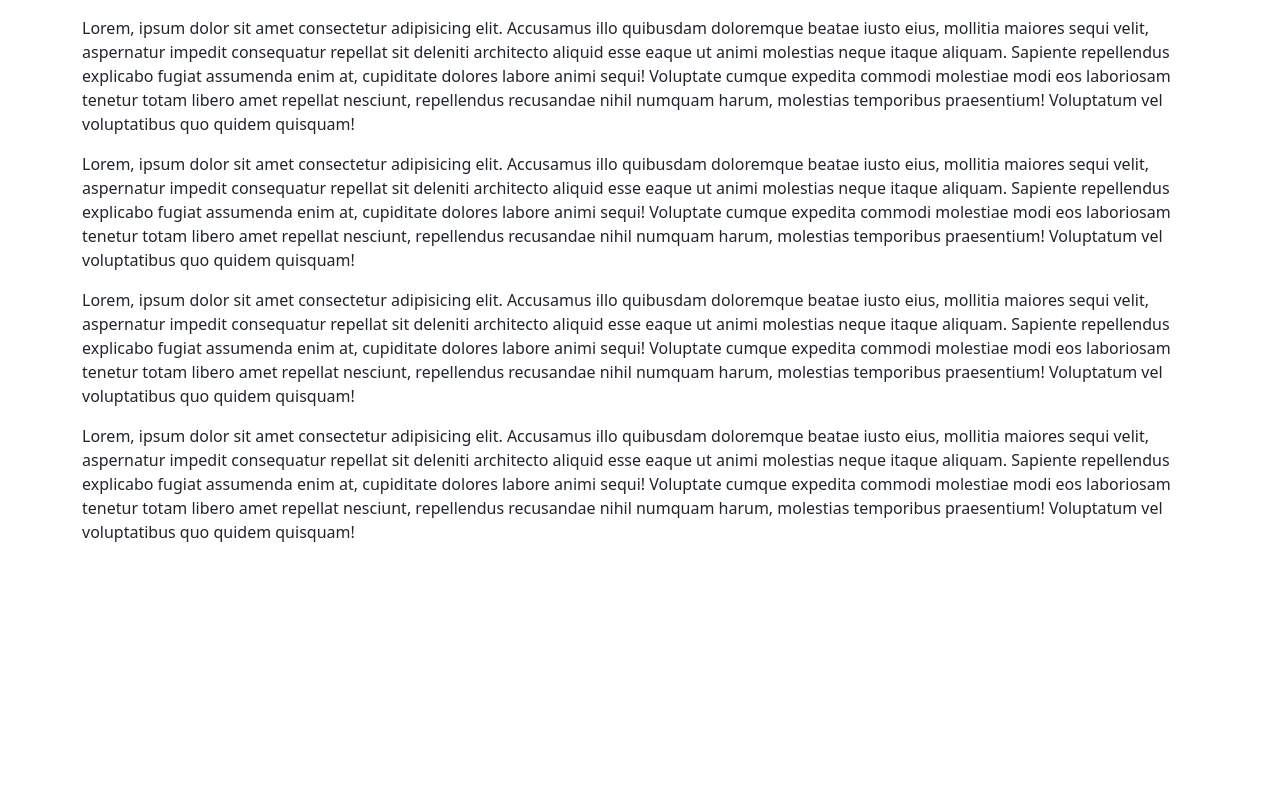
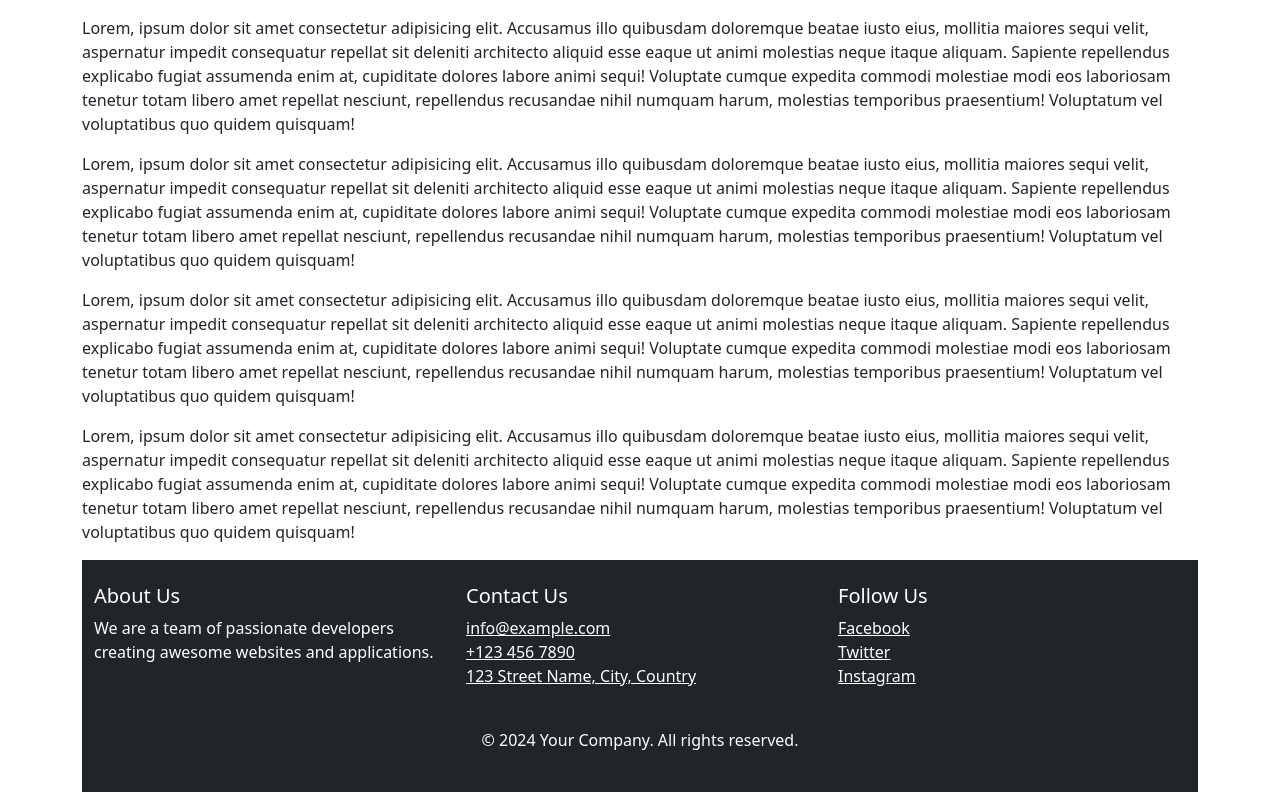
Before and after one commit to eminbasbayan/sbm-react-egitimi3, a React (Vite) app: page / in a window 1280 px wide. Shown: the part 518-1310 px from the top of the page. Before the commit the page ends 1078 px from the top, so only its background shows below. Built offline with nearby package versions, Linux system fonts and the light colour scheme.

Commit message:
footer component

```diff
--- /dev/null
+++ b/src/components/Layout/Footer.jsx
@@ -0,0 +1,64 @@
+const Footer = () => {
+  return (
+    <footer className="bg-dark text-white py-4">
+      <div className="container">
+        <div className="row">
+          <div className="col-md-4">
+            <h5>About Us</h5>
+            <p>
+              We are a team of passionate developers creating awesome websites
+              and applications.
+            </p>
+          </div>
+          <div className="col-md-4">
+            <h5>Contact Us</h5>
+            <ul className="list-unstyled">
+              <li>
+                <a href="mailto:info@example.com" className="text-white">
+                  info@example.com
+                </a>
+              </li>
+              <li>
+                <a href="tel:+1234567890" className="text-white">
+                  +123 456 7890
+                </a>
+              </li>
+              <li>
+                <a href="#!" className="text-white">
+                  123 Street Name, City, Country
+                </a>
+              </li>
+            </ul>
+          </div>
+          <div className="col-md-4">
+            <h5>Follow Us</h5>
+            <ul className="list-unstyled">
+              <li>
+                <a href="https://facebook.com" className="text-white">
+                  Facebook
+                </a>
+              </li>
+              <li>
+                <a href="https://twitter.com" className="text-white">
+                  Twitter
+                </a>
+              </li>
+              <li>
+                <a href="https://instagram.com" className="text-white">
+                  Instagram
+                </a>
+              </li>
+            </ul>
+          </div>
+        </div>
+        <div className="text-center mt-4">
+          <p>
+            &copy; {new Date().getFullYear()} Your Company. All rights reserved.
+          </p>
+        </div>
+      </div>
+    </footer>
+  );
+};
+
+export default Footer;
--- a/src/pages/AboutPage.jsx
+++ b/src/pages/AboutPage.jsx
@@ -1,3 +1,4 @@
+import Footer from "../components/Layout/Footer";
 import Header from "../components/Layout/Header";
 
 const AboutPage = () => {
@@ -82,6 +83,7 @@ const AboutPage = () => {
         nihil numquam harum, molestias temporibus praesentium! Voluptatum vel
         voluptatibus quo quidem quisquam!
       </p>
+      <Footer />
     </div>
   );
 };
--- a/src/pages/CartPage.jsx
+++ b/src/pages/CartPage.jsx
@@ -1,3 +1,4 @@
+import Footer from "../components/Layout/Footer";
 import Header from "../components/Layout/Header";
 
 const CartPage = () => {
@@ -82,6 +83,7 @@ const CartPage = () => {
         nihil numquam harum, molestias temporibus praesentium! Voluptatum vel
         voluptatibus quo quidem quisquam!
       </p>
+      <Footer />
     </div>
   );
 };
--- a/src/pages/HomePage.jsx
+++ b/src/pages/HomePage.jsx
@@ -1,3 +1,4 @@
+import Footer from "../components/Layout/Footer";
 import Header from "../components/Layout/Header";
 
 const HomePage = () => {
@@ -82,6 +83,7 @@ const HomePage = () => {
         nihil numquam harum, molestias temporibus praesentium! Voluptatum vel
         voluptatibus quo quidem quisquam!
       </p>
+      <Footer />
     </div>
   );
 };
--- a/src/pages/ProductsPage.jsx
+++ b/src/pages/ProductsPage.jsx
@@ -1,3 +1,4 @@
+import Footer from "../components/Layout/Footer";
 import Header from "../components/Layout/Header";
 import Products from "../components/Products/Products";
 
@@ -7,6 +8,7 @@ const ProductsPage = () => {
       <Header />
       <h1>Products Page</h1>
       <Products />
+      <Footer />
     </div>
   );
 };
```
